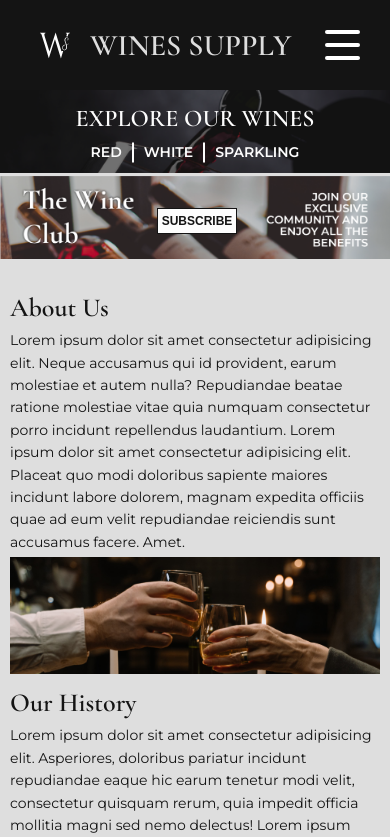
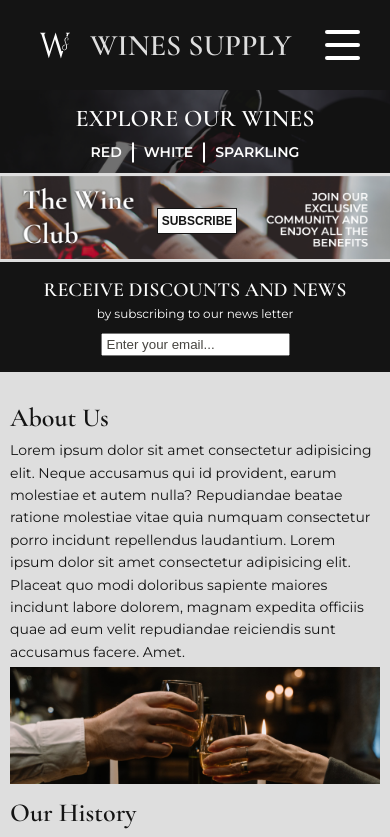
Before and after one commit to Wine-Supply/wine-supply-front, a React (Create React App) app: page / in a window 390 px wide. Shown: the top 837 px of the page. Built offline with nearby package versions, Linux system fonts and the light colour scheme.

Commit message:
Sección de newsletter terminada y responsive

```diff
--- a/src/components/home/Home.tsx
+++ b/src/components/home/Home.tsx
@@ -1,12 +1,14 @@
 import React from "react";
 import AboutUs from "../section-about-us/AboutUs";
 import BanerSection from "../section-baner/BanerSection";
+import Newsletter from "../section-newsletter/Newsletter";
 
 export default function Home() {
   return (
-    <>
+    <main>
       <BanerSection />
+      <Newsletter />
       <AboutUs />
-    </>
+    </main>
   );
 }
--- a/src/components/section-baner/SectionStyled.ts
+++ b/src/components/section-baner/SectionStyled.ts
@@ -88,7 +88,7 @@ export const SectionStyled = styled.section`
   }
 
   @media (min-width: 600px) {
-    padding-bottom: 9.6rem;
+    padding-bottom: 4.8rem;
     .explore-baner-info {
       gap: 3rem;
     }
@@ -107,6 +107,7 @@ export const SectionStyled = styled.section`
   }
 
   @media (min-width: 1024px) {
+    padding-bottom: 9.6rem;
     .explore-baner-info {
       gap: 5rem;
     }
--- /dev/null
+++ b/src/components/section-newsletter/Newsletter.tsx
@@ -0,0 +1,20 @@
+import React from "react";
+import { Section } from "./Section";
+
+export default function Newsletter() {
+  return (
+    <Section>
+      <div className="text-container">
+        <h2 className="secondary-heading">Receive discounts and news</h2>
+        <p>by subscribing to our news letter</p>
+      </div>
+      <form className="email-container">
+        <input
+          className="email-input"
+          type="email"
+          placeholder="Enter your email..."
+        />
+      </form>
+    </Section>
+  );
+}
--- /dev/null
+++ b/src/components/section-newsletter/Section.ts
@@ -0,0 +1,77 @@
+import styled from "styled-components";
+
+export const Section = styled.section`
+  background-color: var(--black);
+  color: var(--white);
+  display: flex;
+  flex-direction: column;
+  justify-content: center;
+  align-items: center;
+  gap: 1.2rem;
+  padding: 1.6rem 0;
+
+  .text-container {
+    display: flex;
+    flex-direction: column;
+    gap: 0.4rem;
+    text-align: center;
+  }
+
+  .text-container p {
+    font-size: 1.2rem;
+  }
+
+  .secondary-heading {
+    text-transform: uppercase;
+    font-family: var(--font-title);
+    font-size: 2rem;
+  }
+
+  .email-input {
+    outline: none;
+    padding: 0.2rem 0.4rem;
+  }
+
+  .email-input::placeholder {
+    color: var(--color-dark);
+  }
+
+  @media (min-width: 600px) {
+    flex-direction: row;
+    gap: 5rem;
+
+    .text-container {
+      text-align: right;
+    }
+
+    .text-container p {
+      font-size: 1.4rem;
+    }
+
+    .secondary-heading {
+      font-size: 2.2rem;
+    }
+
+    .email-input {
+      padding: 0.4rem 0.8rem;
+    }
+  }
+
+  @media (min-width: 1024px) {
+    .text-container {
+      text-align: right;
+    }
+
+    .text-container p {
+      font-size: 1.8rem;
+    }
+
+    .secondary-heading {
+      font-size: 3.6rem;
+    }
+
+    .email-input {
+      padding: 0.6rem 1rem;
+    }
+  }
+`;
```
Also changed, not shown: src/components/nav/NavbarStyled.ts (+12 -11 lines), src/images/wineclub1.png (added), src/images/wineclub2.png (added).
